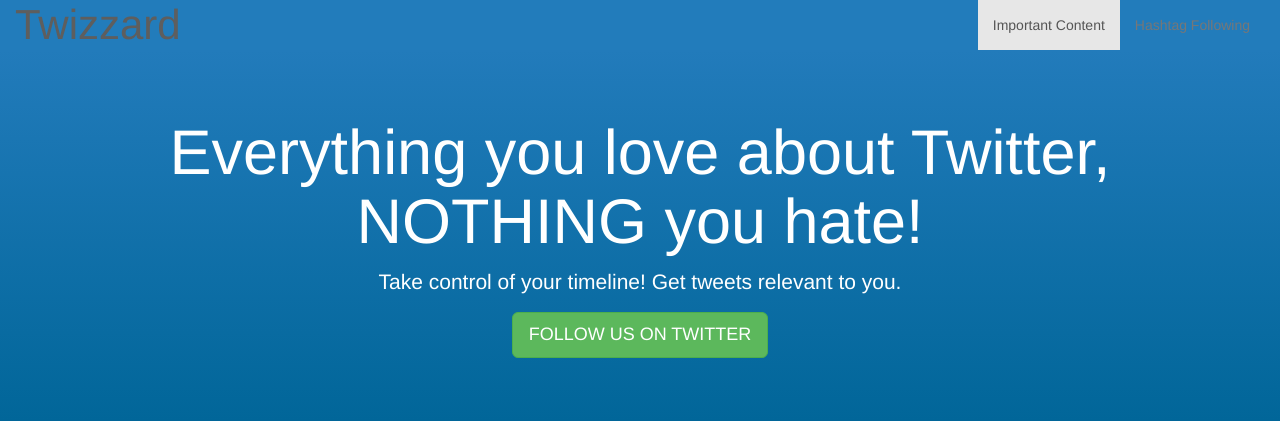
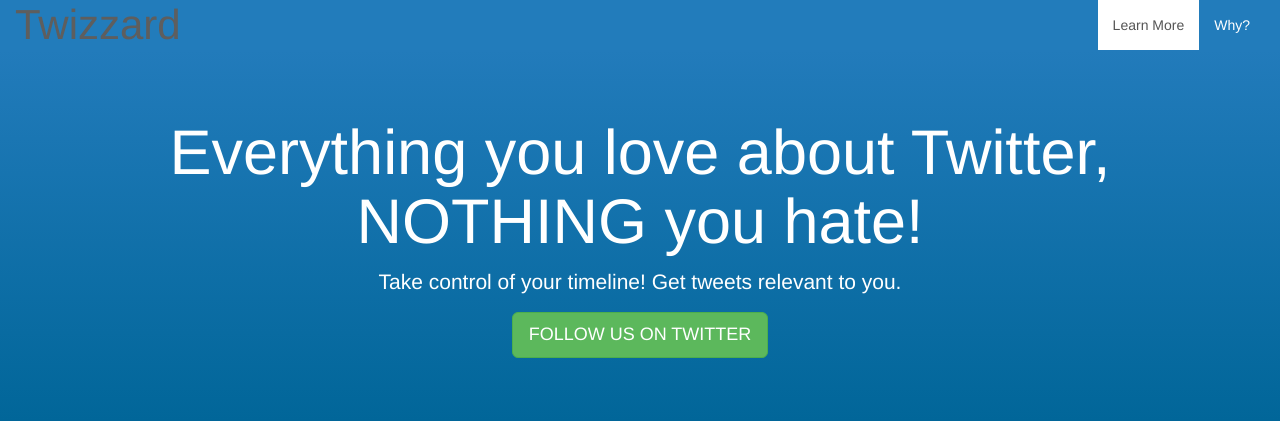
Before and after one commit to johnymontana/twizzardhomepage, a plain HTML site: page index.html in a window 1280 px wide. Shown: the top 429 px of the page. Drawn offline with nearby package versions, Linux system fonts and the light colour scheme.

Commit message:
Lets try this again

```diff
--- a/index.html
+++ b/index.html
@@ -29,8 +29,8 @@ and open the template in the editor.
 					<!-- Collect the nav links, forms, and other content for toggling -->
 					<div class="collapse navbar-collapse pull-right" id="bs-example-navbar-collapse-1">
 						<ul class="nav navbar-nav">
-							<li class="active"><a href="#important">Important Content</a></li>
-							<li><a href="#hashtag">Hashtag Following</a></li>
+							<li class="active"><a href="#important">Learn More</a></li>
+							<li><a href="#hashtag">Why?</a></li>
 						</ul>
 					</div><!-- /.navbar-collapse -->
 				</div><!-- /.container-fluid -->
--- a/less/page.less
+++ b/less/page.less
@@ -36,7 +36,8 @@ body{
 		font-size: 3em;
 		color: @white;
 	}
-	ul{
+
+	.nav{
 		li{
 			a{
 				color: @white;
```
Also changed, not shown: css/styles.css.
